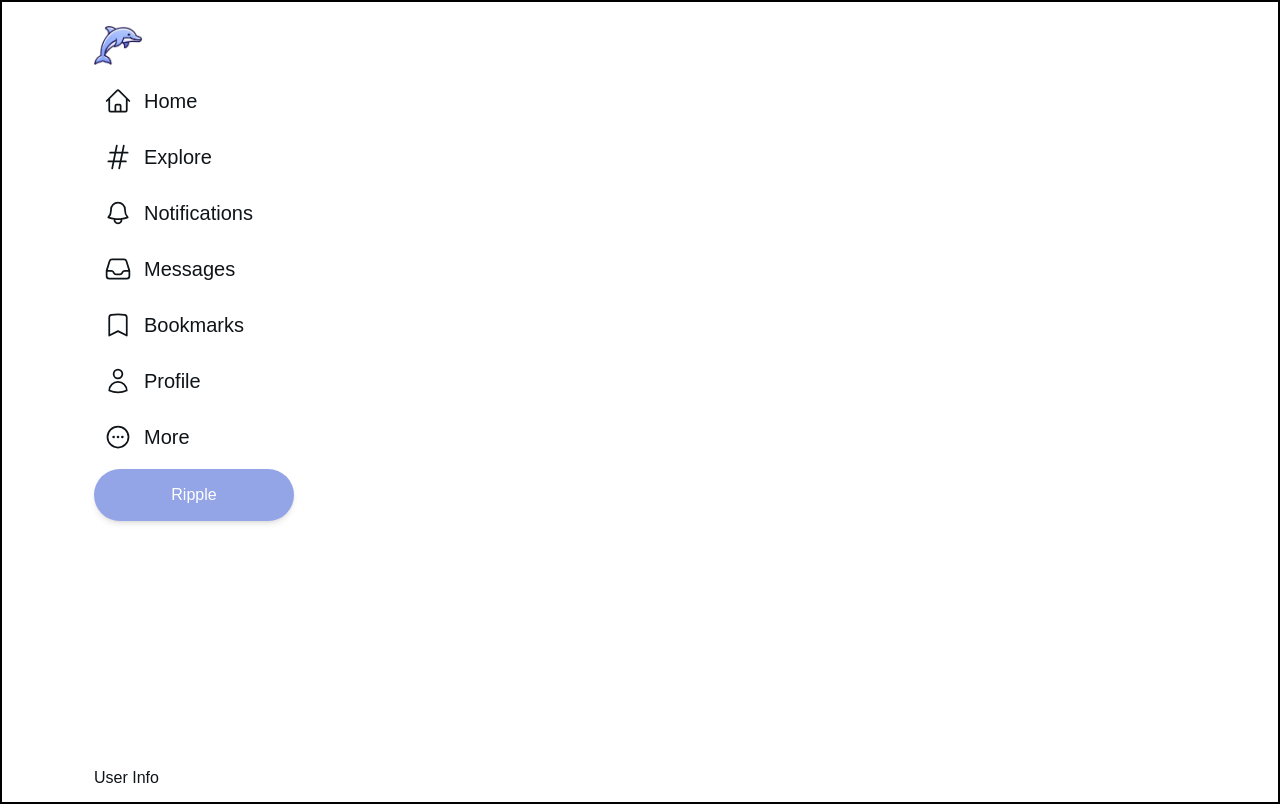
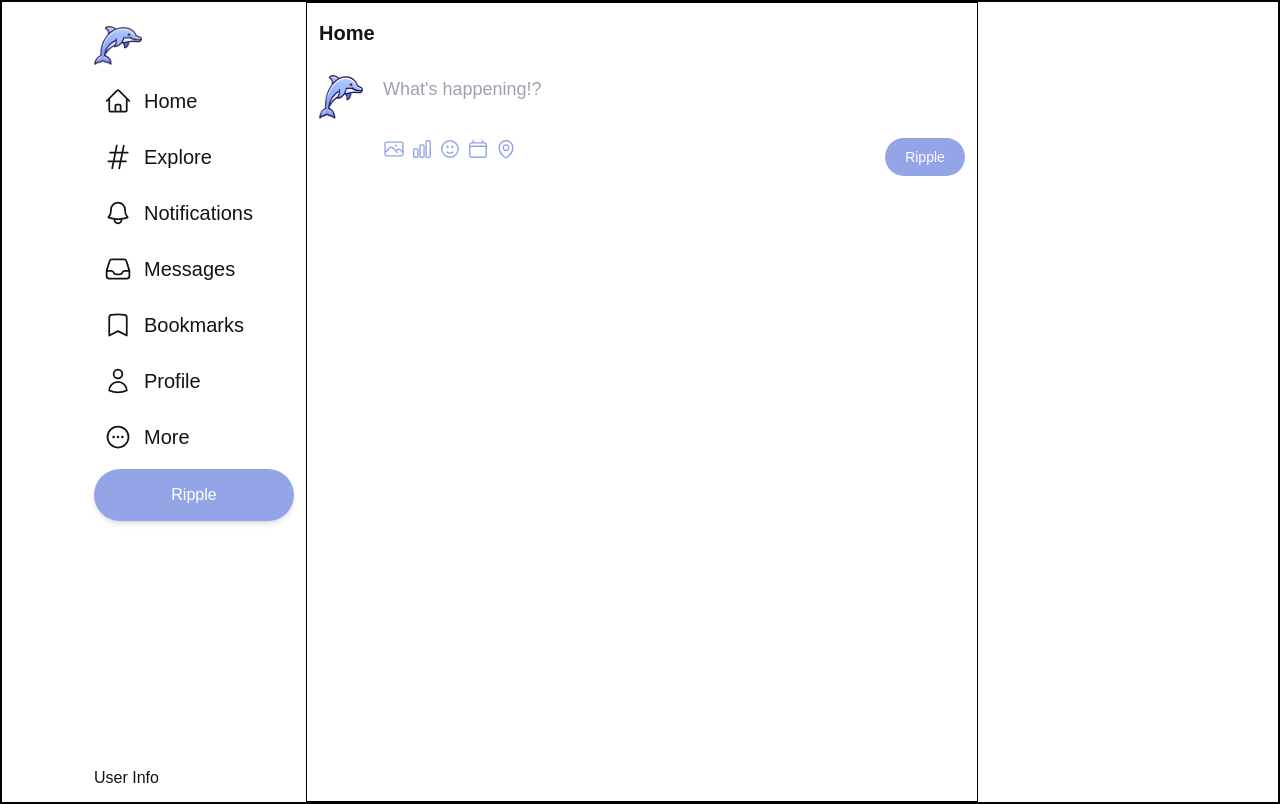
Before and after one commit to anth0nycodes/ripple, a Next.js app: page / in a window 1280 px wide. Built offline with nearby package versions, Linux system fonts and the light colour scheme.

Commit message:
Added post feed section with post input (functionality pending)

```diff
--- a/app/page.tsx
+++ b/app/page.tsx
@@ -1,3 +1,4 @@
+import PostFeed from '@/components/PostFeed'
 import Sidebar from '@/components/Sidebar'
 import React from 'react'
 
@@ -5,6 +6,7 @@ const Home = () => {
   return (
     <div className="text-[#0F1419] min-h-screen max-w-[1400px] border-2 border-black mx-auto flex">
       <Sidebar />
+      <PostFeed />
     </div>
   )
 }
--- /dev/null
+++ b/components/PostFeed.tsx
@@ -0,0 +1,15 @@
+import React from "react";
+import PostInput from "./PostInput";
+
+const PostFeed = () => {
+  return (
+    <div className="flex-grow border border-black max-w-2xl">
+      <div className="py-4 px-3 text-l sm:text-xl sticky z-50 bg-white bg-opacity-80 backdrop-blur-sm font-bold">
+        Home
+      </div>
+      <PostInput />
+    </div>
+  );
+};
+
+export default PostFeed;
--- /dev/null
+++ b/components/PostInput.tsx
@@ -0,0 +1,38 @@
+import { CalendarIcon, ChartBarIcon, FaceSmileIcon, MapPinIcon, PhotoIcon } from "@heroicons/react/24/outline";
+import Image from "next/image";
+import React from "react";
+
+const PostInput = () => {
+  return (
+    <div className="flex space-x-5 p-3">
+      <Image
+        src={"/assets/ripple-logo.png"}
+        width={44}
+        height={44}
+        alt="Logo"
+        className="w-11 h-11"
+      />
+      <div className="w-full">
+        <textarea
+          className="resize-none outline-none w-full min-h-[50px] text-lg"
+          placeholder="What's happening!?"
+        />
+
+        <div className="flex justify-between">
+          <div className="flex space-x-1.5">
+            <PhotoIcon className="w-[22px] h-[22px] text-[#93A4E7]"/>
+            <ChartBarIcon className="w-[22px] h-[22px] text-[#93A4E7]"/>
+            <FaceSmileIcon className="w-[22px] h-[22px] text-[#93A4E7]"/>
+            <CalendarIcon className="w-[22px] h-[22px] text-[#93A4E7]"/>
+            <MapPinIcon className="w-[22px] h-[22px] text-[#93A4E7]"/>
+          </div>
+          <button className="bg-[#93A4E7] text-white w-[80px] h-[38px] rounded-full text-sm cursor-pointer">
+            Ripple
+          </button>
+        </div>
+      </div>
+    </div>
+  );
+};
+
+export default PostInput;
```
